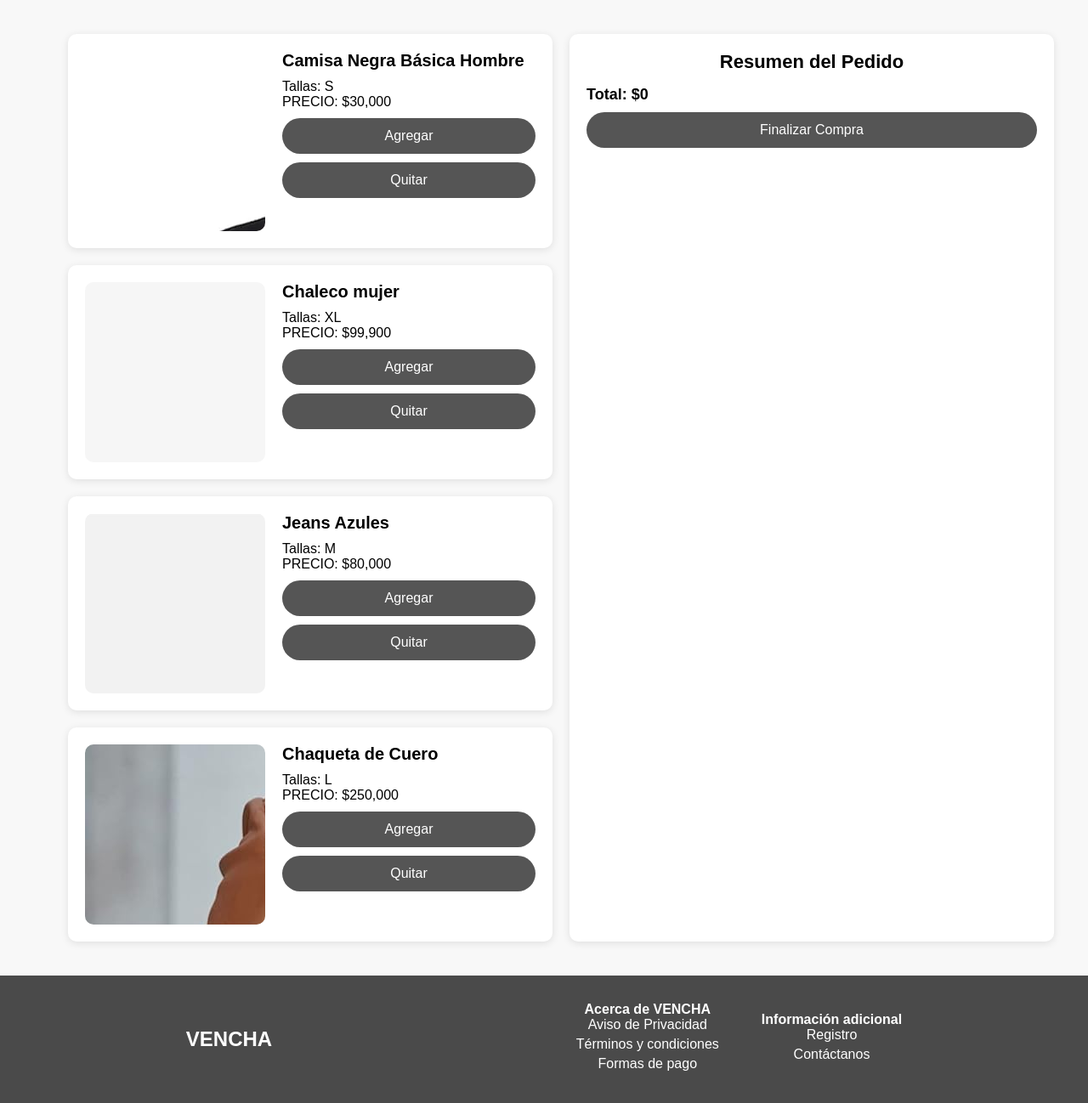
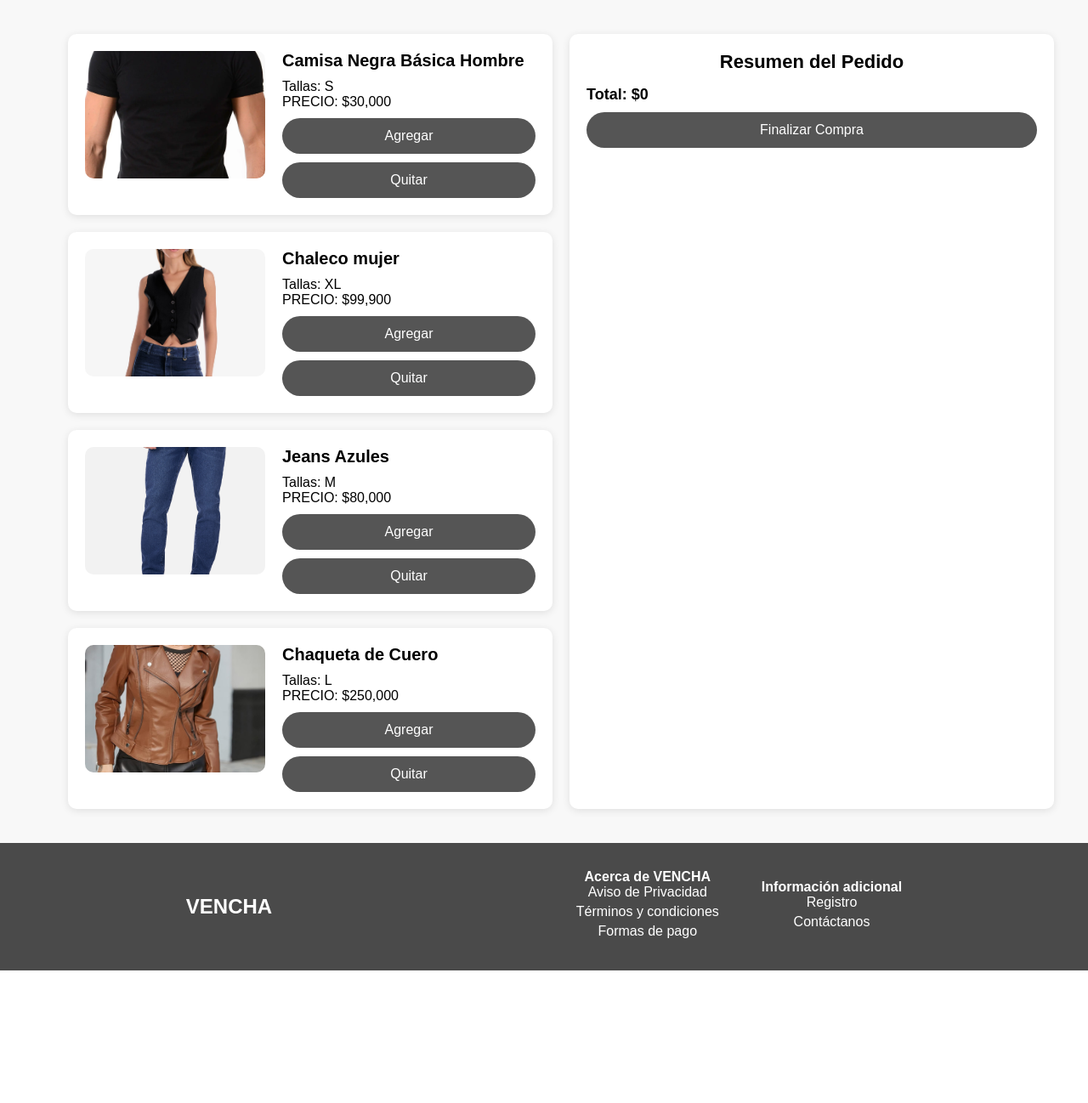
Before and after one commit to ItsMeZeVas/Vencha_Grupo_1_Tecnologias, a PHP site: page /cart.html in a window 1280 px wide. Shown: the part 62-1360 px from the top of the page at 85% size. After the commit the page ends 1204 px from the top, so only its background shows below. Run offline with PHP 8.4, Linux system fonts and the light colour scheme.

Commit message:
ImagenesCarro

```diff
--- a/PagProductos.html
+++ b/PagProductos.html
@@ -10,9 +10,9 @@
 <body>
     <header class="Header">
         <div class="headerPart-1">
-            <a href="IndexPrincipal.html" class="icon-button"><i class='bx bx-arrow-back'></i></a>
-            <a href="IndexPrincipal.html" class="headerLogo">
-            <h1 class="Logo">VENCHA</h1>
+            <a href="IndexPrincipal.html" class="header-logo" aria-label="Volver a la página principal">
+                <i class='bx bx-arrow-back'></i>
+                <h1 class="logo-text">VENCHA</h1>
             </a>
             <div class="icons">
                 <div class="search-wrapper">
--- a/PagProductosMujer.html
+++ b/PagProductosMujer.html
@@ -10,9 +10,9 @@
 <body>
     <header class="Header">
         <div class="headerPart-1">
-            <a href="IndexPrincipal.html" class="icon-button"><i class='bx bx-arrow-back'></i></a>
-            <a href="IndexPrincipal.html" class="headerLogo">
-            <h1 class="Logo">VENCHA</h1>
+            <a href="IndexPrincipal.html" class="header-logo" aria-label="Volver a la página principal">
+                <i class='bx bx-arrow-back'></i>
+                <h1 class="logo-text">VENCHA</h1>
             </a>
             <div class="icons">
                 <div class="search-wrapper">
--- a/cart.css
+++ b/cart.css
@@ -107,16 +107,15 @@ body {
 
 .product-image {
     width: 40%;
-    /*flex-shrink: 0;*/
 }
 
 .image-placeholder {
     width: 100%;
     height: 100%;
-    padding-top: 100%; /* Hace que el contenedor sea cuadrado */
-    background: #ddd;
+    max-height: 150px;
     border-radius: 10px;
-    position: relative;
+    object-fit: cover;
+    display: block;
 }
 
 .product-details {
--- a/cart.js
+++ b/cart.js
@@ -24,7 +24,7 @@ document.addEventListener("DOMContentLoaded", function () {
 
         productElement.innerHTML = `
             <section class="product-image">
-                <div class="image-placeholder" style="background-image: url('${product.image}');"></div>
+                <img src="${product.image}" alt="${product.name}" class="image-placeholder" />
             </section>
             <section class="product-details">
                 <h2 class="product-name">${product.name}</h2>
```
